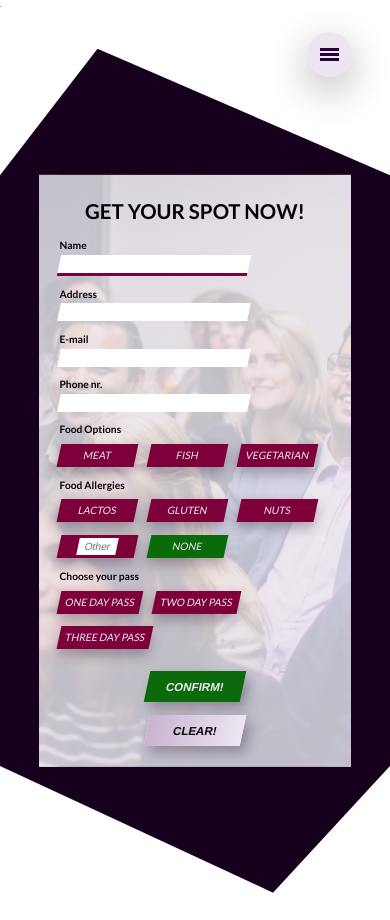
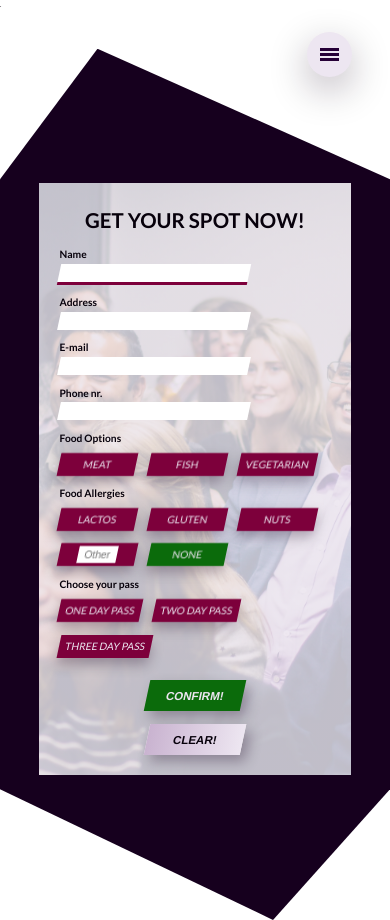
Before and after one commit to Chewiee77/utbildning-projekt-konferens, a plain HTML site: page booking.html in a window 390 px wide. Shown: the top 920 px of the page. Drawn offline with Linux system fonts and the light colour scheme.

Commit message:
Changes in booking for responsivness

```diff
--- a/css/booking.css
+++ b/css/booking.css
@@ -3,17 +3,19 @@ main {
 }
 
 .booking {
-  height: 100vh;
+  position: relative;
   margin: 6rem 0;
+  padding: 15rem 0;
   background-color: var(--color-primary);
   clip-path: polygon(0 20%, 25% 0, 100% 15%, 100% 85%, 70% 100%, 0 85%);
 }
 
 .booking-container {
-  position: absolute;
-  top: 50%;
+  /* position: relative; */
+  /* top: 50%;
   left: 50%;
-  transform: translate(-50%, -50%);
+  transform: translate(-50%, -50%); */
+  margin: 6rem auto;
   width: 80%;
   background-image: linear-gradient(
       105deg,
@@ -198,6 +200,7 @@ main {
       ),
       url(/img/wes-lewis-zt6OxRORM2g-unsplash.webp);
   }
+
   .form__btn-container {
     padding-top: 2rem;
   }
```
